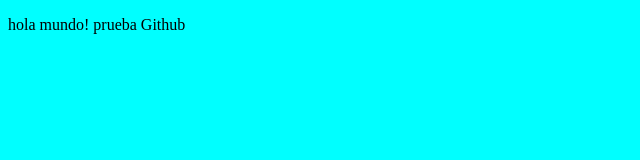
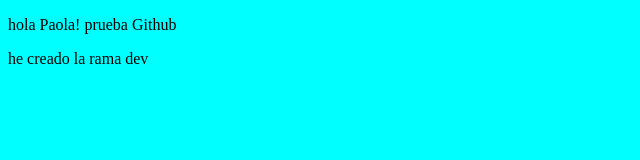
Before and after one commit to MagdalenaRB/hola-mundo, a plain HTML site: page index.html in a window 1280 px wide. Shown: the whole page, without its empty margins (0-640 px from the left). Drawn offline with Linux system fonts and the light colour scheme.

Commit message:
devbranch

```diff
--- a/index.html
+++ b/index.html
@@ -8,6 +8,7 @@
     <link href="styles/style.css" rel="stylesheet" type="text/css">
 </head>
 <body>
-    <p>hola mundo! prueba Github</p>
+    <p>hola Paola! prueba Github</p>
+    <p>he creado la rama dev</p>
 </body>
 </html>
```
